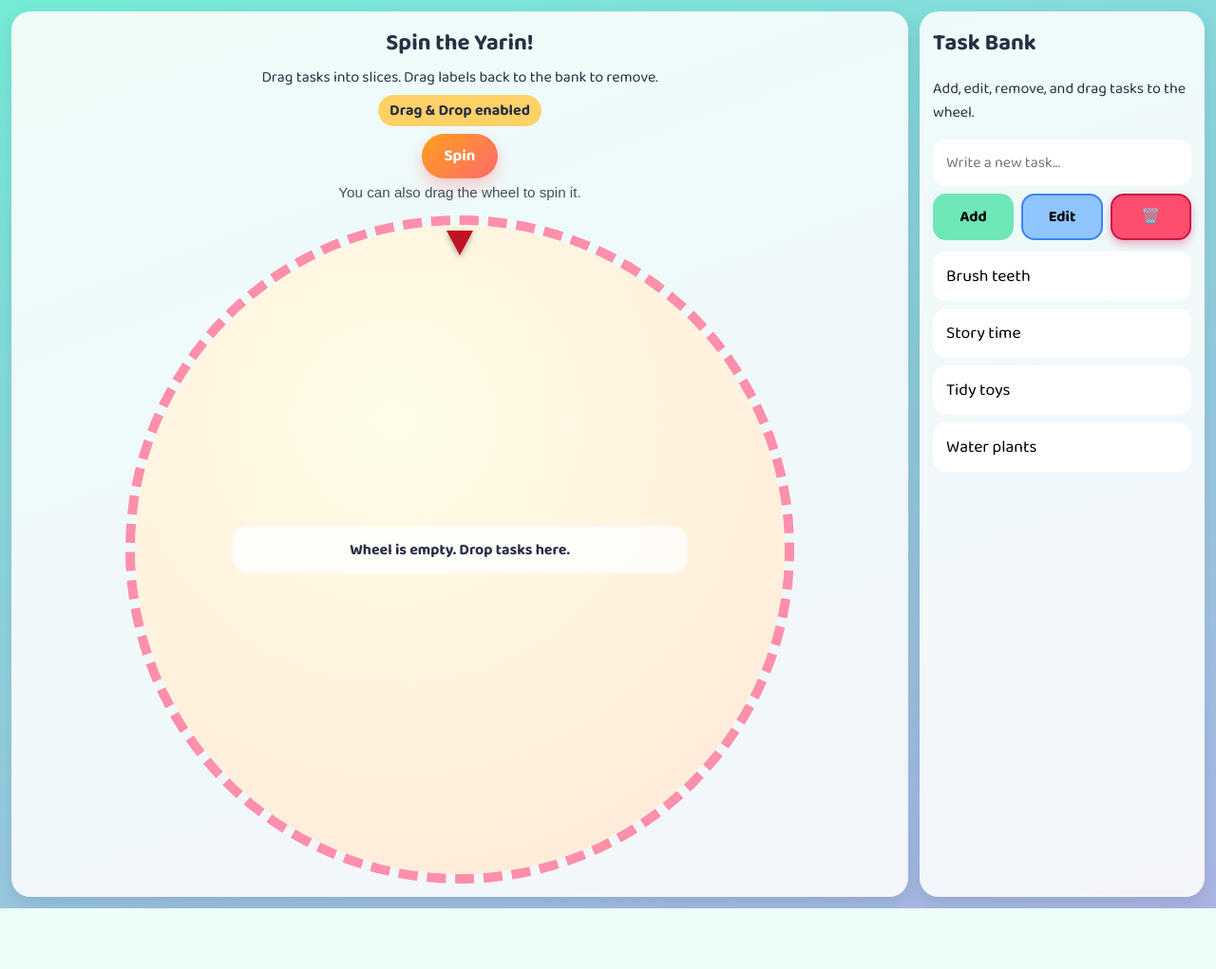
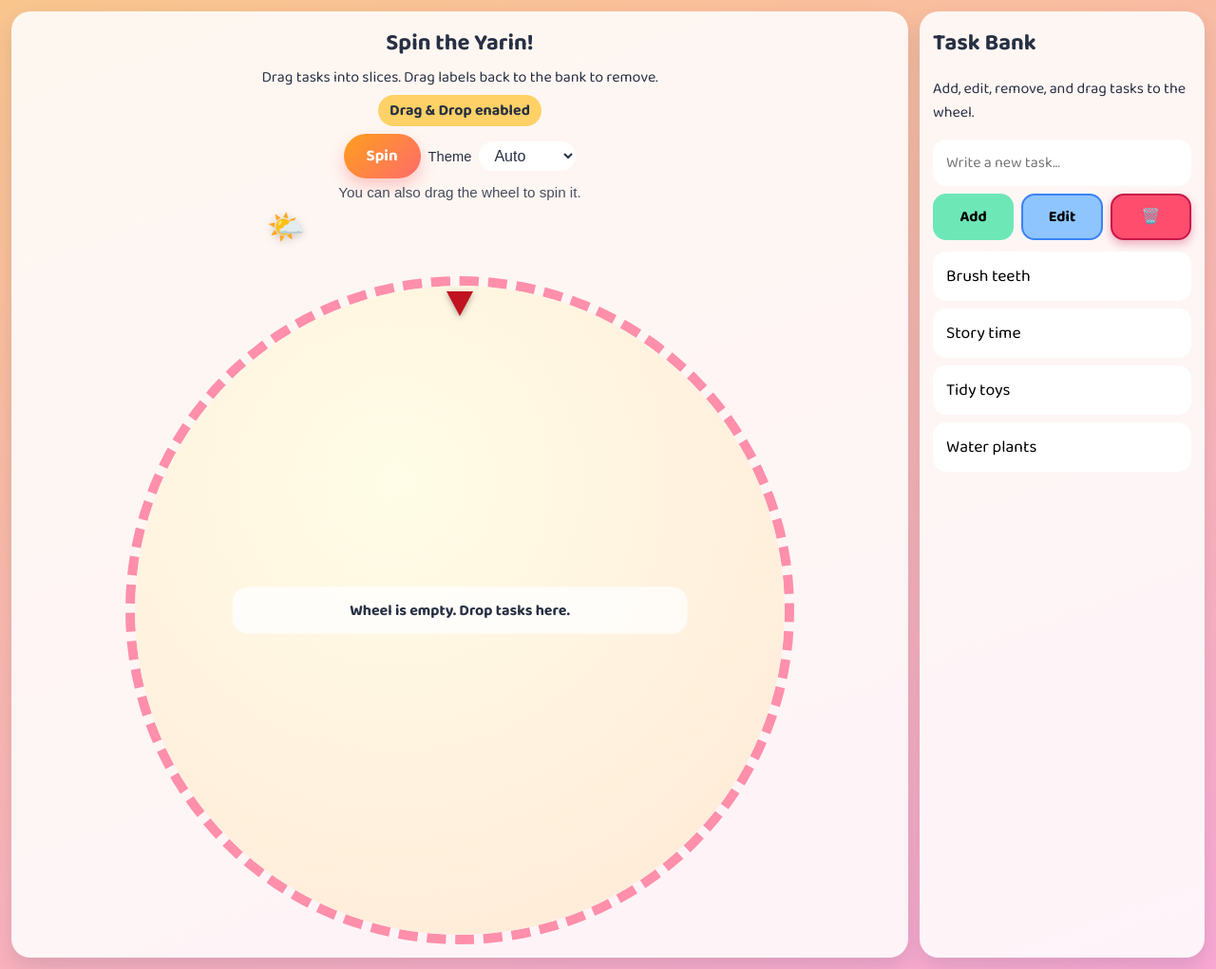
Before and after one commit to Shai2u/spin_the_wheel_game, a Django app: page / in a window 1280 px wide. Shown: the whole page at 95% size. Before the commit the page ends 957 px from the top, so only its background shows below. Run offline with Django 4.2, Linux system fonts and the light colour scheme.

Commit message:
Enhance Wheelgame theme functionality: add dynamic theme options based on time of day, implement sky object display for visual feedback, and refactor local storage handling for user preferences. Update styles for theme selection and sky decoration.

```diff
--- a/static/wheelgame/app.js
+++ b/static/wheelgame/app.js
@@ -11,6 +11,7 @@ const SLICE_COLORS = [
   "#bdb2ff",
   "#ffc6ff",
 ];
+const THEME_OPTIONS = ["auto", "morning", "dawn", "sunset", "night"];
 
 function normalizeTaskLabel(value) {
   return value.trim().replace(/\s+/g, " ");
@@ -18,6 +19,43 @@ function normalizeTaskLabel(value) {
 
 function isHebrewText(value) {
   return /[\u0590-\u05FF]/.test(value);
+}
+
+function getSavedState() {
+  const raw = localStorage.getItem(STORAGE_KEY);
+  if (!raw) {
+    return {};
+  }
+
+  try {
+    const parsed = JSON.parse(raw);
+    if (Array.isArray(parsed)) {
+      return { bankTasks: parsed };
+    }
+    return parsed || {};
+  } catch {
+    return {};
+  }
+}
+
+function getAutoThemeByHour(hour) {
+  if (hour >= 6 && hour < 10) return "dawn";
+  if (hour >= 10 && hour < 17) return "morning";
+  if (hour >= 17 && hour < 20) return "sunset";
+  return "night";
+}
+
+function getSkyObject(theme, hour) {
+  if (theme === "dawn") return { icon: "🌤️", left: 24, top: 26 };
+  if (theme === "morning") return { icon: "☀️", left: 50, top: 18 };
+  if (theme === "sunset") return { icon: "🌇", left: 76, top: 28 };
+  if (theme === "night") return { icon: "🌙", left: 78, top: 22 };
+
+  const progress = hour / 24;
+  const left = 8 + 84 * progress;
+  const top = 58 - Math.sin(progress * Math.PI) * 36;
+  const icon = hour >= 6 && hour < 18 ? "☀️" : "🌙";
+  return { icon, left, top };
 }
 
 function buildSliceLabelStyle(index, total) {
@@ -50,38 +88,13 @@ function App() {
     ],
     []
   );
-  const [bankTasks, setBankTasks] = useState(() => {
-    const saved = localStorage.getItem(STORAGE_KEY);
-    if (!saved) {
-      return starterTasks;
-    }
-
-    try {
-      const parsed = JSON.parse(saved);
-      if (Array.isArray(parsed)) {
-        return parsed;
-      }
-      if (Array.isArray(parsed.bankTasks)) {
-        return parsed.bankTasks;
-      }
-      return starterTasks;
-    } catch {
-      return starterTasks;
-    }
-  });
-  const [wheelTasks, setWheelTasks] = useState(() => {
-    const saved = localStorage.getItem(STORAGE_KEY);
-    if (!saved) {
-      return [];
-    }
-
-    try {
-      const parsed = JSON.parse(saved);
-      return Array.isArray(parsed.wheelTasks) ? parsed.wheelTasks : [];
-    } catch {
-      return [];
-    }
-  });
+  const savedState = useMemo(() => getSavedState(), []);
+  const [bankTasks, setBankTasks] = useState(() =>
+    Array.isArray(savedState.bankTasks) ? savedState.bankTasks : starterTasks
+  );
+  const [wheelTasks, setWheelTasks] = useState(() =>
+    Array.isArray(savedState.wheelTasks) ? savedState.wheelTasks : []
+  );
   const [newTaskLabel, setNewTaskLabel] = useState("");
   const [selectedTaskId, setSelectedTaskId] = useState(null);
   const [error, setError] = useState("");
@@ -93,12 +106,24 @@ function App() {
   const [isSpinning, setIsSpinning] = useState(false);
   const [winnerTaskId, setWinnerTaskId] = useState(null);
   const [needleKick, setNeedleKick] = useState(false);
-  const [isMuted, setIsMuted] = useState(false);
+  const [isMuted, setIsMuted] = useState(() => Boolean(savedState.isMuted));
+  const [themeMode, setThemeMode] = useState(() =>
+    THEME_OPTIONS.includes(savedState.themeMode) ? savedState.themeMode : "auto"
+  );
+  const [clockHour, setClockHour] = useState(() => new Date().getHours());
   const inputIsHebrew = isHebrewText(newTaskLabel);
   const wheelRef = useRef(null);
   const spinTimeoutRef = useRef(null);
   const frictionIntervalRef = useRef(null);
   const needleKickTimeoutRef = useRef(null);
+  const spinPlanRef = useRef({
+    startTime: 0,
+    durationMs: 0,
+    startRotation: 0,
+    targetRotation: 0,
+    lastBoundary: null,
+    lastKickAt: 0,
+  });
   const dragSpinRef = useRef({
     active: false,
     startAngle: 0,
@@ -126,6 +151,15 @@ function App() {
     () => wheelTasks.find((task) => task.id === winnerTaskId)?.label || "",
     [winnerTaskId, wheelTasks]
   );
+  const effectiveTheme = useMemo(
+    () =>
+      themeMode === "auto" ? getAutoThemeByHour(clockHour) : themeMode,
+    [themeMode, clockHour]
+  );
+  const skyObject = useMemo(
+    () => getSkyObject(effectiveTheme, clockHour),
+    [effectiveTheme, clockHour]
+  );
 
   useEffect(() => {
     localStorage.setItem(
@@ -133,9 +167,28 @@ function App() {
       JSON.stringify({
         bankTasks,
         wheelTasks,
+        isMuted,
+        themeMode,
       })
     );
-  }, [bankTasks, wheelTasks]);
+  }, [bankTasks, wheelTasks, isMuted, themeMode]);
+
+  useEffect(() => {
+    const timer = setInterval(() => {
+      setClockHour(new Date().getHours());
+    }, 60_000);
+    return () => clearInterval(timer);
+  }, []);
+
+  useEffect(() => {
+    document.body.classList.remove(
+      "theme-morning",
+      "theme-dawn",
+      "theme-sunset",
+      "theme-night"
+    );
+    document.body.classList.add(`theme-${effectiveTheme}`);
+  }, [effectiveTheme]);
 
   useEffect(() => {
     return () => {
@@ -174,8 +227,12 @@ function App() {
       return;
     }
 
-    const utterance = new SpeechSynthesisUtterance(text);
     const lang = isHebrewText(text) ? "he-IL" : "en-US";
+    const spokenText =
+      lang === "he-IL"
+        ? `המשימה שנבחרה היא: ${text}`
+        : `The selected task is: ${text}`;
+    const utterance = new SpeechSynthesisUtterance(spokenText);
     const voice = getVoiceForLang(lang);
     utterance.lang = lang;
     if (voice) {
@@ -220,11 +277,11 @@ function App() {
 
   function startNeedleFriction(totalDurationMs) {
     stopNeedleFriction();
-    const frictionWindowMs = 1900;
-    const startedAt = performance.now();
+    const frictionWindowMs = 1700;
 
     frictionIntervalRef.current = setInterval(() => {
-      const elapsed = performance.now() - startedAt;
+      const now = performance.now();
+      const elapsed = now - spinPlanRef.current.startTime;
       const remaining = totalDurationMs - elapsed;
       if (remaining <= 0) {
         stopNeedleFriction();
@@ -234,14 +291,31 @@ function App() {
         return;
       }
 
-      // As the wheel slows down near the end, the needle "catches" slices more often.
-      const endProgress = (frictionWindowMs - remaining) / frictionWindowMs;
-      const kickChance = 0.25 + endProgress * 0.7;
-      if (Math.random() < kickChance) {
-        const kickMs = 55 + endProgress * 65;
-        triggerNeedleKick(kickMs);
+      const progress = Math.min(1, Math.max(0, elapsed / totalDurationMs));
+      const easedProgress = 1 - Math.pow(1 - progress, 3);
+      const estimatedRotation =
+        spinPlanRef.current.startRotation +
+        (spinPlanRef.current.targetRotation - spinPlanRef.current.startRotation) *
+          easedProgress;
+      const currentBoundary = findWinnerIndexByRotation(
+        estimatedRotation,
+        wheelTasks.length
+      );
+
+      if (spinPlanRef.current.lastBoundary === null) {
+        spinPlanRef.current.lastBoundary = currentBoundary;
+        return;
       }
-    }, 75);
+      if (currentBoundary !== spinPlanRef.current.lastBoundary) {
+        const endProgress = (frictionWindowMs - remaining) / frictionWindowMs;
+        const minGapMs = 55 + (1 - endProgress) * 45;
+        if (now - spinPlanRef.current.lastKickAt >= minGapMs) {
+          triggerNeedleKick(58 + endProgress * 72);
+          spinPlanRef.current.lastKickAt = now;
+        }
+        spinPlanRef.current.lastBoundary = currentBoundary;
+      }
+    }, 40);
   }
 
   function normalizeDegrees(value) {
@@ -278,6 +352,14 @@ function App() {
     setWinnerTaskId(null);
     setSpinDurationMs(durationMs);
     setIsSpinning(true);
+    spinPlanRef.current = {
+      startTime: performance.now(),
+      durationMs,
+      startRotation: wheelRotation,
+      targetRotation,
+      lastBoundary: null,
+      lastKickAt: 0,
+    };
     setWheelRotation(targetRotation);
     startNeedleFriction(durationMs);
 
@@ -371,6 +453,7 @@ function App() {
   }
 
   function addTask(event) {
+    if (isSpinning) return;
     if (event) {
       event.preventDefault();
     }
@@ -397,6 +480,7 @@ function App() {
   }
 
   function editSelectedTask() {
+    if (isSpinning) return;
     if (!selectedTaskId) {
       setError("Select one task, then press edit.");
       return;
@@ -428,6 +512,7 @@ function App() {
   }
 
   function deleteSelectedTask() {
+    if (isSpinning) return;
     if (!selectedTaskId) {
       setError("Select one task, then press trash.");
       return;
@@ -442,6 +527,7 @@ function App() {
   }
 
   function moveTaskToWheel(taskId) {
+    if (isSpinning) return;
     const task = bankTasks.find((item) => item.id === taskId);
     if (!task) {
       return;
@@ -458,6 +544,7 @@ function App() {
   }
 
   function moveTaskToBank(taskId) {
+    if (isSpinning) return;
     const task = wheelTasks.find((item) => item.id === taskId);
     if (!task) {
       return;
@@ -469,6 +556,7 @@ function App() {
   }
 
   function onTaskDragStart(source, taskId) {
+    if (isSpinning) return;
     setDraggingTask({ source, taskId });
     setError("");
   }
@@ -515,6 +603,21 @@ function App() {
             >
               {isSpinning ? "Spinning..." : "Spin"}
             </button>
+            <label className="theme-label" htmlFor="theme-select">
+              Theme
+            </label>
+            <select
+              id="theme-select"
+              className="theme-select"
+              value={themeMode}
+              onChange={(event) => setThemeMode(event.target.value)}
+            >
+              {THEME_OPTIONS.map((option) => (
+                <option key={option} value={option}>
+                  {option[0].toUpperCase() + option.slice(1)}
+                </option>
+              ))}
+            </select>
           </div>
           <p className="wheel-help">You can also drag the wheel to spin it.</p>
           {winnerTaskId ? (
@@ -540,11 +643,21 @@ function App() {
           ) : null}
         </div>
 
+        <div className="sky-deco" aria-hidden="true">
+          <span
+            className="sky-object"
+            style={{ left: `${skyObject.left}%`, top: `${skyObject.top}%` }}
+          >
+            {skyObject.icon}
+          </span>
+        </div>
+
         <div
           ref={wheelRef}
           className={`placeholder-wheel ${wheelDropActive ? "drop-active" : ""}`}
           onPointerDown={onWheelPointerDown}
           onDragOver={(event) => {
+            if (isSpinning) return;
             event.preventDefault();
             if (draggingTask?.source === "bank") {
               setWheelDropActive(true);
@@ -592,6 +705,7 @@ function App() {
       <aside
         className={`task-bank ${bankDropActive ? "drop-active" : ""}`}
         onDragOver={(event) => {
+          if (isSpinning) return;
           event.preventDefault();
           if (draggingTask?.source === "wheel") {
             setBankDropActive(true);
@@ -609,6 +723,7 @@ function App() {
             type="text"
             placeholder="Write a new task..."
             value={newTaskLabel}
+            disabled={isSpinning}
             onChange={(event) => {
               setNewTaskLabel(event.target.value);
               if (error) setError("");
@@ -619,16 +734,17 @@ function App() {
         </form>
 
         <div className="task-actions">
-          <button className="add-btn" type="button" onClick={addTask}>
+          <button className="add-btn" type="button" onClick={addTask} disabled={isSpinning}>
             Add
           </button>
-          <button className="edit-btn" type="button" onClick={editSelectedTask}>
+          <button className="edit-btn" type="button" onClick={editSelectedTask} disabled={isSpinning}>
             Edit
           </button>
           <button
             className="trash-btn"
             type="button"
             onClick={deleteSelectedTask}
+            disabled={isSpinning}
             title="Delete selected task"
             aria-label="Delete selected task"
           >
@@ -647,7 +763,7 @@ function App() {
                   className={`task-item ${
                     selectedTaskId === task.id ? "is-selected" : ""
                   } ${isHebrewText(task.label) ? "rtl-text" : "ltr-text"}`}
-                  draggable
+                  draggable={!isSpinning}
                   onDragStart={() => onTaskDragStart("bank", task.id)}
                   onDragEnd={onTaskDragEnd}
                   onClick={() => {
--- a/static/wheelgame/styles.css
+++ b/static/wheelgame/styles.css
@@ -17,6 +17,24 @@ body {
   font-family: "Baloo 2", system-ui, sans-serif;
   background: linear-gradient(160deg, var(--bg-start), var(--bg-end));
   color: var(--text);
+  transition: background 500ms ease;
+}
+
+body.theme-morning {
+  background: linear-gradient(160deg, #73c2fb, #b8f2e6);
+}
+
+body.theme-dawn {
+  background: linear-gradient(160deg, #f9c58d, #f9a8d4);
+}
+
+body.theme-sunset {
+  background: linear-gradient(160deg, #fb8500, #8338ec);
+}
+
+body.theme-night {
+  background: linear-gradient(160deg, #0b132b, #3a506b);
+  color: #eff6ff;
 }
 
 .app-shell {
@@ -61,6 +79,11 @@ body {
 
 .wheel-controls {
   margin: 8px 0 6px;
+  display: flex;
+  gap: 8px;
+  align-items: center;
+  justify-content: center;
+  flex-wrap: wrap;
 }
 
 .spin-btn {
@@ -79,6 +102,21 @@ body {
 .spin-btn:disabled {
   opacity: 0.65;
   cursor: not-allowed;
+}
+
+.theme-label {
+  font-size: 0.92rem;
+  font-family: Arial, "Arial Hebrew", "Noto Sans Hebrew", sans-serif;
+}
+
+.theme-select {
+  border: 0;
+  border-radius: 999px;
+  padding: 6px 12px;
+  font: inherit;
+  font-family: Arial, "Arial Hebrew", "Noto Sans Hebrew", sans-serif;
+  background: #ffffff;
+  color: #273043;
 }
 
 .wheel-help {
@@ -127,6 +165,22 @@ body {
   text-align: center;
   transition: transform 120ms ease, box-shadow 120ms ease;
   touch-action: none;
+}
+
+.sky-deco {
+  width: 100%;
+  max-width: min(88vh, calc(100vw - 360px));
+  height: 54px;
+  position: relative;
+  pointer-events: none;
+}
+
+.sky-object {
+  position: absolute;
+  transform: translate(-50%, -50%);
+  font-size: 2rem;
+  filter: drop-shadow(0 2px 4px #00000033);
+  transition: left 500ms ease, top 500ms ease;
 }
 
 .wheel-disc {
@@ -196,7 +250,10 @@ body {
 
 .add-btn,
 .edit-btn,
-.trash-btn {
+.trash-btn,
+.add-btn:disabled,
+.edit-btn:disabled,
+.trash-btn:disabled {
   border: 2px solid transparent;
   border-radius: 14px;
   padding: 10px 12px;
@@ -231,6 +288,13 @@ body {
 
 .trash-btn:hover {
   background: #d90429;
+}
+
+.add-btn:disabled,
+.edit-btn:disabled,
+.trash-btn:disabled {
+  opacity: 0.6;
+  cursor: not-allowed;
 }
 
 .task-error {
```
